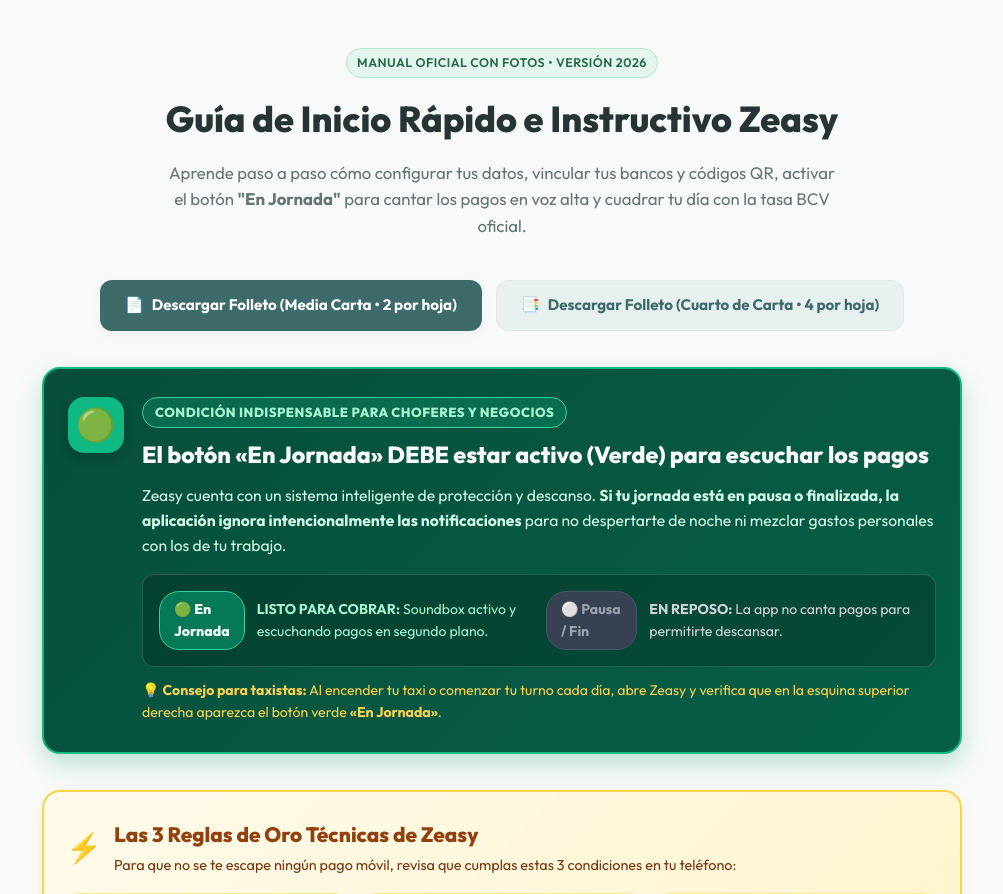
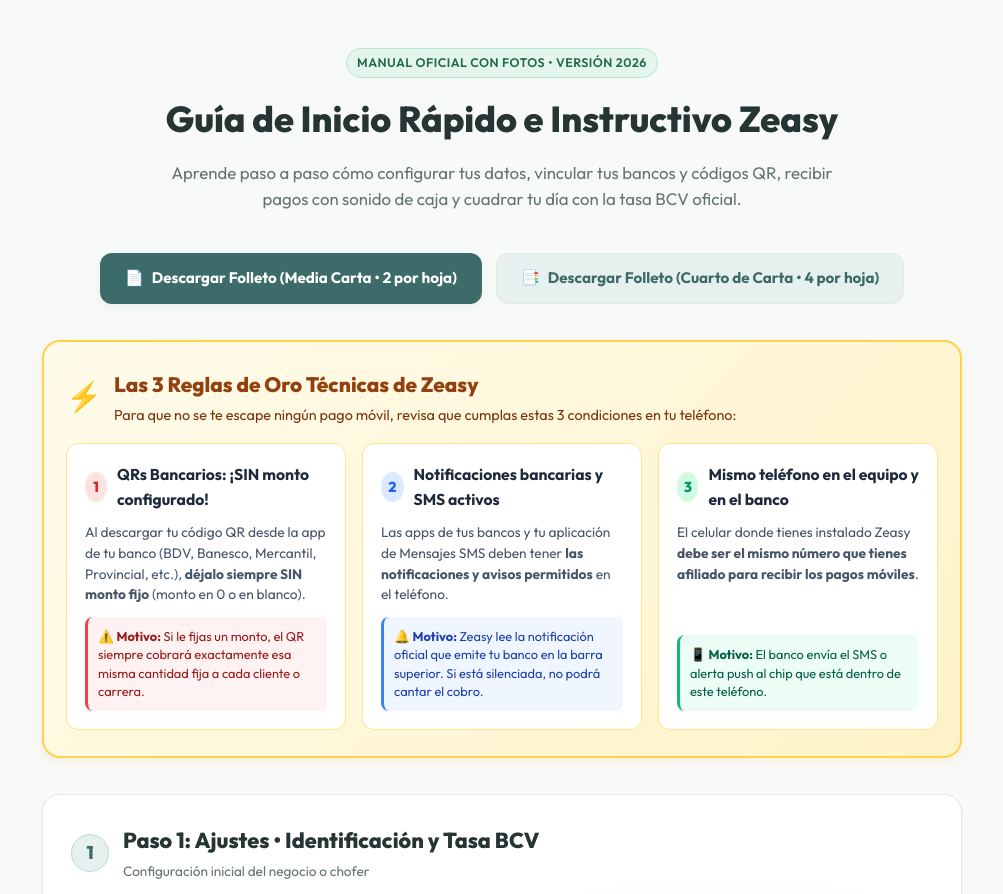
Before and after one commit to ildecarzap/zippy, a FastAPI app: page /guia in a window 1280 px wide. Shown: the part 72-966 px from the top of the page, without its empty margins (138-1141 px from the left). Run offline with FastAPI, Linux system fonts and the light colour scheme.

Commit message:
docs: simplificar instructivo, remover banner superior e integrar aviso de En Jornada en paso 4

```diff
--- a/web/app/templates/guia.html
+++ b/web/app/templates/guia.html
@@ -10,7 +10,7 @@
       Guía de Inicio Rápido e Instructivo Zeasy
     </h1>
     <p style="color: var(--color-text-muted); max-width: 680px; margin: 0 auto; font-size: 1.05rem; line-height: 1.6;">
-      Aprende paso a paso cómo configurar tus datos, vincular tus bancos y códigos QR, activar el botón <strong>"En Jornada"</strong> para cantar los pagos en voz alta y cuadrar tu día con la tasa BCV oficial.
+      Aprende paso a paso cómo configurar tus datos, vincular tus bancos y códigos QR, recibir pagos con sonido de caja y cuadrar tu día con la tasa BCV oficial.
     </p>
   </div>
 
@@ -26,49 +26,7 @@
 
   <div style="max-width: 920px; margin: 0 auto; display: flex; flex-direction: column; gap: 36px;">
 
-    <!-- ========================================================================= -->
-    <!-- ALERTA MÁXIMA / REGLA DE ORO #1: ESTAR "EN JORNADA" ACTIVA -->
-    <!-- ========================================================================= -->
-    <div style="background: linear-gradient(135deg, #064E3B 0%, #065F46 100%); border: 2px solid #10B981; border-radius: var(--radius-lg); padding: 28px 24px; color: #FFFFFF; box-shadow: 0 10px 25px rgba(5, 150, 105, 0.25);">
-      <div style="display: flex; align-items: flex-start; gap: 18px; flex-wrap: wrap;">
-        <div style="background: #10B981; color: #FFFFFF; font-size: 2rem; width: 56px; height: 56px; border-radius: 16px; display: flex; align-items: center; justify-content: center; flex-shrink: 0; box-shadow: 0 4px 12px rgba(0,0,0,0.2);">
-          🟢
-        </div>
-        <div style="flex: 1; min-width: 260px;">
-          <div style="display: inline-block; background: rgba(16, 185, 129, 0.25); border: 1px solid #34D399; padding: 4px 12px; border-radius: 20px; font-size: 0.82rem; font-weight: 800; text-transform: uppercase; letter-spacing: 0.5px; margin-bottom: 8px; color: #A7F3D0;">
-            Condición Indispensable para Choferes y Negocios
-          </div>
-          <h2 style="font-size: 1.45rem; font-weight: 800; margin: 0 0 10px 0; color: #FFFFFF;">
-            El botón «En Jornada» DEBE estar activo (Verde) para escuchar los pagos
-          </h2>
-          <p style="font-size: 0.98rem; color: #D1FAE5; line-height: 1.6; margin: 0 0 16px 0;">
-            Zeasy cuenta con un sistema inteligente de protección y descanso. <strong>Si tu jornada está en pausa o finalizada, la aplicación ignora intencionalmente las notificaciones</strong> para no despertarte de noche ni mezclar gastos personales con los de tu trabajo.
-          </p>
 
-          <div style="display: grid; grid-template-columns: repeat(auto-fit, minmax(250px, 1fr)); gap: 14px; background: rgba(0,0,0,0.2); padding: 16px; border-radius: var(--radius-md); border: 1px solid rgba(255,255,255,0.15);">
-            <div style="display: flex; align-items: center; gap: 12px;">
-              <span style="display: inline-flex; align-items: center; gap: 6px; background: #047857; color: #ECFDF5; padding: 6px 14px; border-radius: 20px; font-weight: 800; font-size: 0.88rem; border: 1px solid #34D399;">
-                🟢 En Jornada
-              </span>
-              <span style="font-size: 0.88rem; color: #A7F3D0;">
-                <strong>LISTO PARA COBRAR:</strong> Soundbox activo y escuchando pagos en segundo plano.
-              </span>
-            </div>
-            <div style="display: flex; align-items: center; gap: 12px;">
-              <span style="display: inline-flex; align-items: center; gap: 6px; background: #374151; color: #9CA3AF; padding: 6px 14px; border-radius: 20px; font-weight: 700; font-size: 0.88rem; border: 1px solid #4B5563;">
-                ⚪ Pausa / Fin
-              </span>
-              <span style="font-size: 0.88rem; color: #D1D5DB;">
-                <strong>EN REPOSO:</strong> La app no canta pagos para permitirte descansar.
-              </span>
-            </div>
-          </div>
-          <p style="font-size: 0.88rem; color: #FCD34D; margin-top: 12px; margin-bottom: 0;">
-            💡 <strong>Consejo para taxistas:</strong> Al encender tu taxi o comenzar tu turno cada día, abre Zeasy y verifica que en la esquina superior derecha aparezca el botón verde <strong>«En Jornada»</strong>.
-          </p>
-        </div>
-      </div>
-    </div>
 
     <!-- ========================================================================= -->
     <!-- SECCIÓN CRÍTICA: Puntos Fundamentales a Tener en Cuenta -->
@@ -284,7 +242,7 @@
             En la pestaña <strong>💳 Cobrar</strong>:
           </p>
           <ul style="padding-left: 20px; color: var(--color-text-muted); font-size: 0.92rem; line-height: 1.8;">
-            <li><strong>Botón 🟢 «En Jornada» (Arriba a la derecha):</strong> Verifica siempre que esté encendido en color verde. Si dice <em>Pausa</em>, tócalo para reanudar el turno.</li>
+            <li><strong>🟢 Botón «En Jornada» (Arriba a la derecha):</strong> Antes de iniciar a recibir notificaciones, es necesario que enciendas <strong>«En Jornada»</strong> y solo cuando lo desees o finalices tu jornada, puedes pausarlo si lo deseas.</li>
             <li><strong>📸 Mostrar Código QR en Pantalla:</strong> Toca el botón azul de tu banco. La pantalla se colocará al 100% de brillo con tu QR en grande y tus datos (teléfono, cédula y banco) para que el pasajero escanee cómodamente desde el asiento trasero.</li>
             <li><strong>💬 Digitar Monto y Enviar por WhatsApp:</strong> Si un cliente no está presente o quiere los datos por mensaje, presiona este botón para escribir el monto en Bolívares o Dólares y enviar la solicitud de cobro con formato profesional a su WhatsApp.</li>
             <li><strong>➕ Agregar nuevo QR:</strong> Acceso rápido a Ajustes si necesitas configurar un banco adicional.</li>
```
